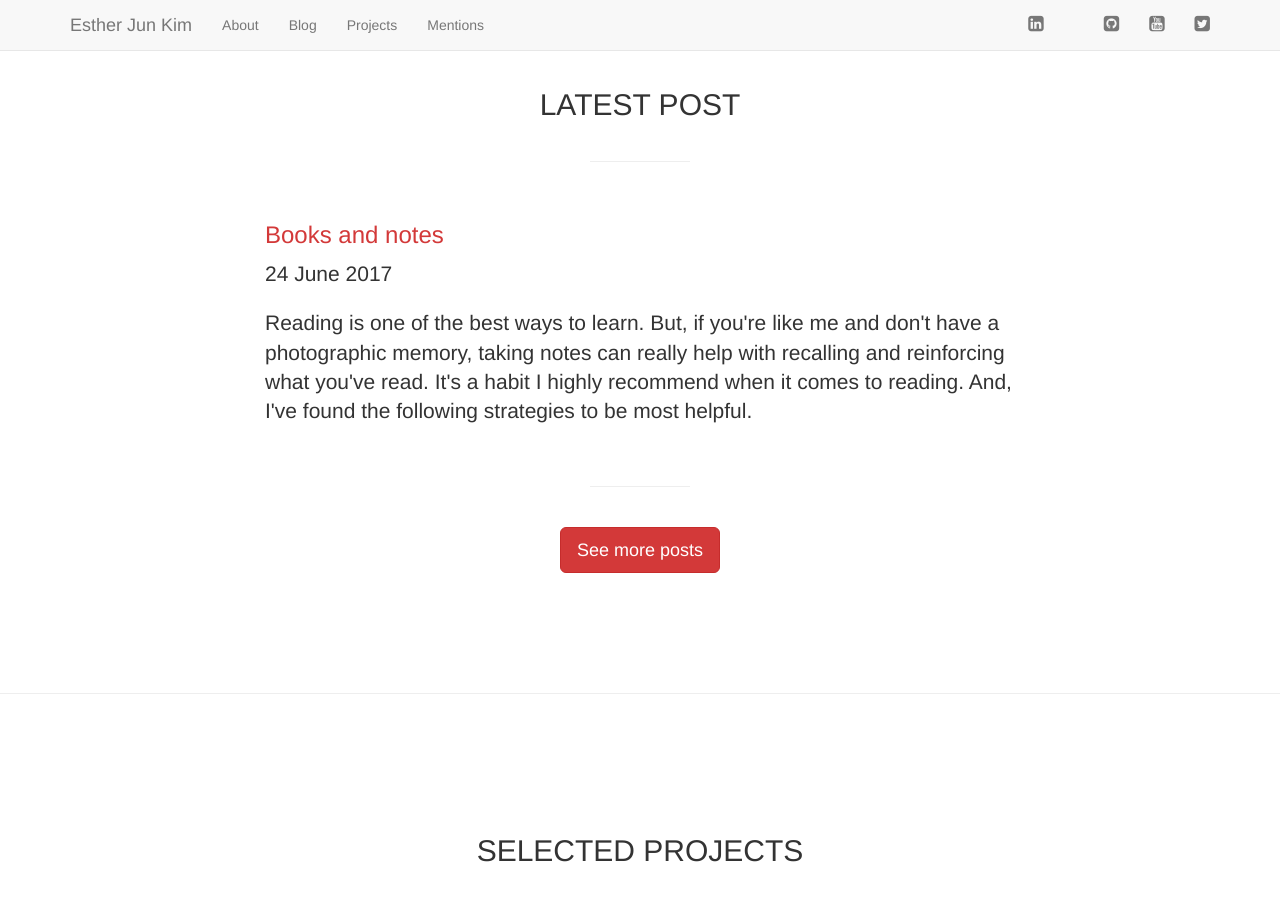
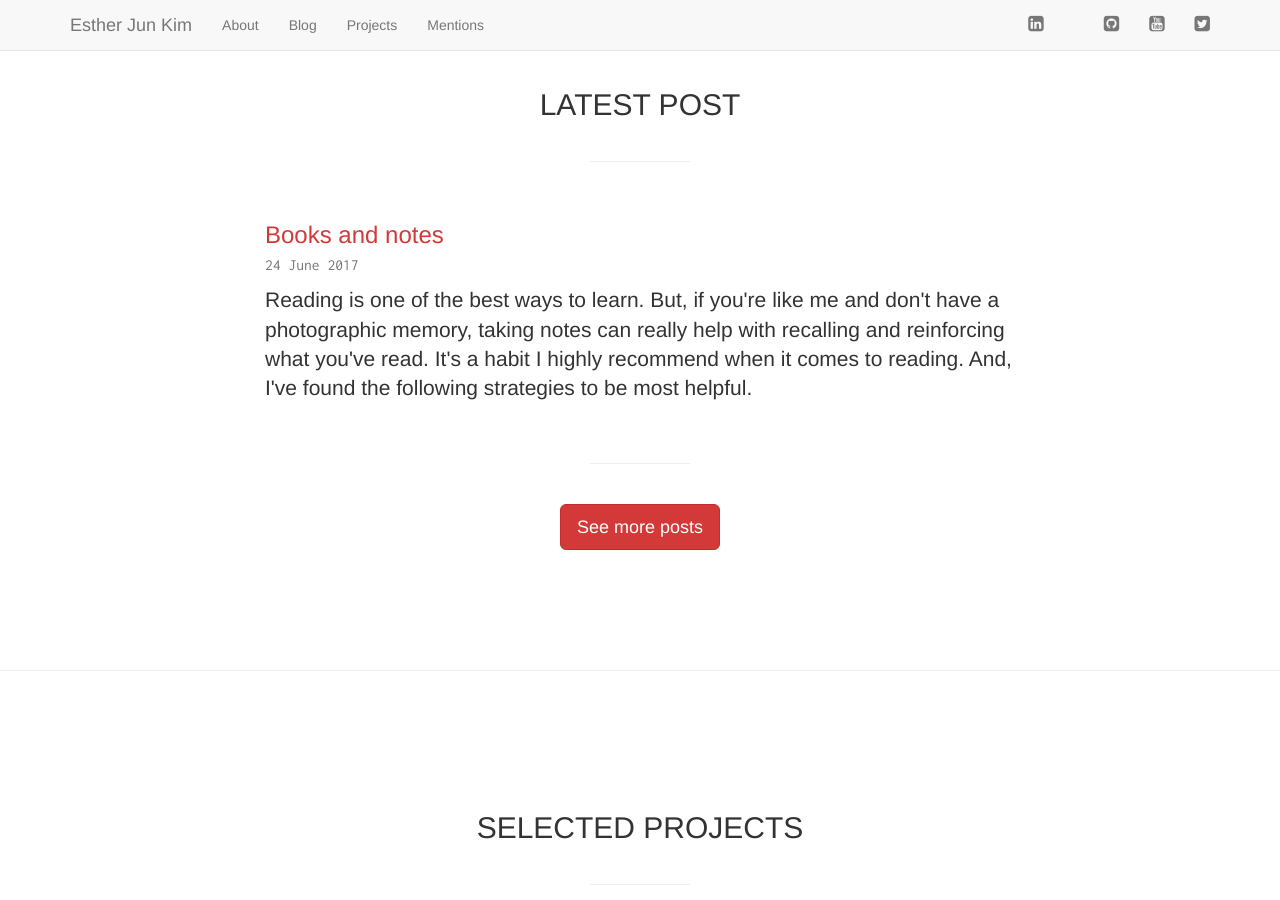
Before and after one commit to estherjk/estherjk.github.io, a Jekyll site: the page built from index.html, in a window 1280 px wide and 900 px high, scrolled down 1152 px. Built offline with Jekyll 4.4.1, drawn with Linux system fonts in a browser that asks for light colours; nearby versions of some CDN libraries; some web fonts are replaced; a style sheet for code colours, icons or effects is not loaded.

Commit message:
Fix title and date for latest post

```diff
--- a/index.html
+++ b/index.html
@@ -69,8 +69,11 @@ js:
 
     <div class="row">
       <div class="col-md-8 col-md-offset-2">
-        <h3 class="normal"><a href="{{ site.posts[0].url }}">{{ site.posts[0].title }}</a></h3>
-        <p class="lead post-date">{{ site.posts[0].date | date: "%d %B %Y" }}</p>
+        <h3>
+          <a href="{{ site.posts[0].url }}">{{ site.posts[0].title }}</a>
+          <br>
+          <small class="text-mono text-muted">{{ site.posts[0].date | date: "%d %B %Y" }}</small>
+        </h3>
         <p class="lead">{{ site.posts[0].excerpt }}</p>
       </div>
     </div>
```
